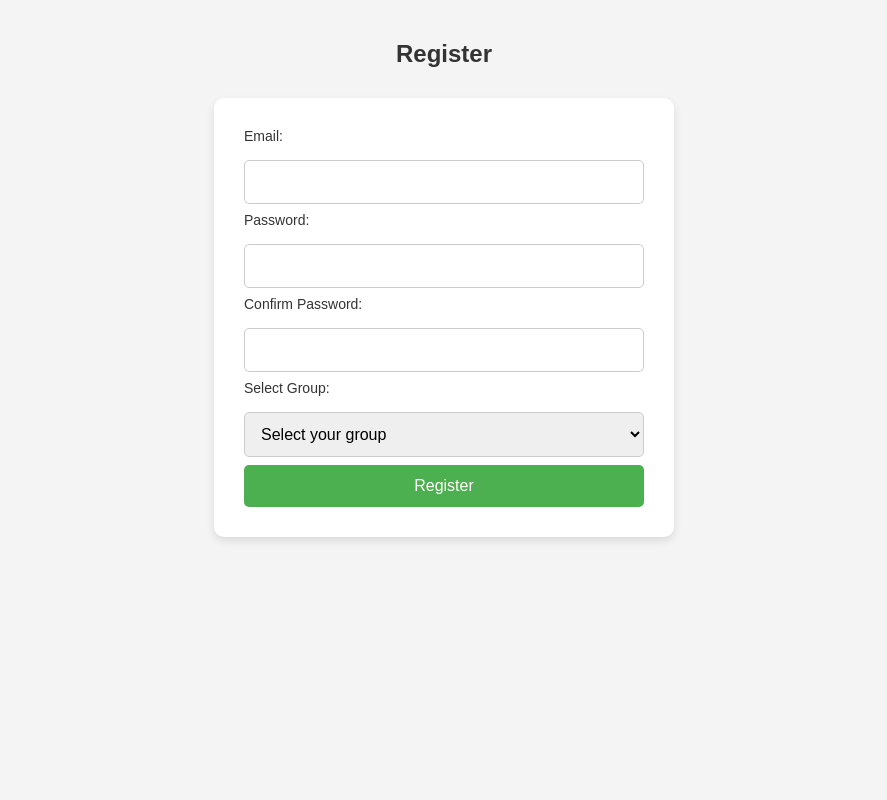
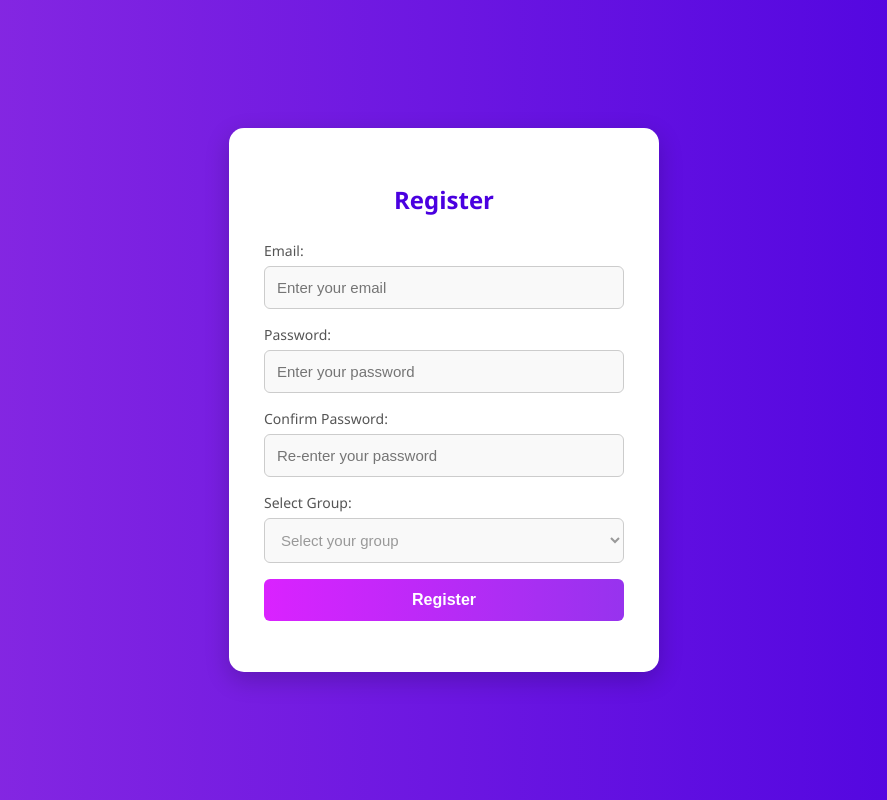
Before and after one commit to McaCoders2025/DocumentStoreWebsite, a Django app: page /register/ in a window 1280 px wide. Shown: the whole page, without its empty margins (196-1083 px from the left). Run offline with Django 5.2, Linux system fonts and the light colour scheme.

Commit message:
Update register.html

```diff
--- a/home/templates/register.html
+++ b/home/templates/register.html
@@ -6,70 +6,95 @@
   <title>Register</title>
   <style>
     body {
-            font-family: Arial, sans-serif;
-            background-color: #f4f4f4;
+      font-family: 'Segoe UI', Tahoma, Geneva, Verdana, sans-serif;
+      background: linear-gradient(to right, #8e2de2, #4a00e0);
       margin: 0;
-            padding: 40px;
+      padding: 0;
+      height: 100vh;
+      display: flex;
+      align-items: center;
+      justify-content: center;
+    }
+
+    .container {
+      background-color: #ffffff;
+      padding: 35px;
+      border-radius: 15px;
+      box-shadow: 0 8px 24px rgba(0, 0, 0, 0.2);
+      width: 360px;
+      color: #333;
     }
 
     h2 {
       text-align: center;
-            color: #333;
-            margin-bottom: 30px;
+      color: #4a00e0;
+      font-weight: 600;
+      margin-bottom: 25px;
     }
 
     form {
-            background-color: white;
-            padding: 30px;
-            border-radius: 10px;
-            box-shadow: 0 4px 8px rgba(0, 0, 0, 0.1);
-            width: 400px;
-            margin: 0 auto;
+      display: flex;
+      flex-direction: column;
     }
 
     label {
       font-size: 14px;
-            color: #333;
-            margin-bottom: 8px;
-            display: block;
+      margin-bottom: 6px;
+      color: #555;
     }
 
     input[type="email"],
     input[type="password"],
     select {
-            width: 100%;
       padding: 12px;
-            margin: 8px 0;
+      margin-bottom: 16px;
       border: 1px solid #ccc;
-            border-radius: 5px;
-            font-size: 16px;
+      border-radius: 6px;
+      font-size: 15px;
+      background-color: #f9f9f9;
+    }
+
+    select:invalid {
+      color: #999;
     }
 
     button {
-            width: 100%;
+      background: linear-gradient(to right, #da22ff, #9733ee);
+      color: white;
       padding: 12px;
-            background-color: #4CAF50;
-            color: white;
       border: none;
-            border-radius: 5px;
+      border-radius: 6px;
       font-size: 16px;
       cursor: pointer;
-            transition: background-color 0.3s ease;
+      transition: 0.3s ease;
+      font-weight: bold;
     }
 
     button:hover {
-            background-color: #45a049;
+      background: linear-gradient(to right, #9733ee, #da22ff);
+      box-shadow: 0 4px 12px rgba(218, 34, 255, 0.4);
     }
 
     .messages {
-            color: red;
+      color: #e74c3c;
       font-size: 14px;
-            margin-bottom: 20px;
+      margin-bottom: 15px;
+      background-color: #ffecec;
+      padding: 10px;
+      border-radius: 6px;
+    }
+
+    @media screen and (max-width: 400px) {
+      .container {
+        width: 90%;
+        padding: 25px;
+      }
     }
   </style>
 </head>
 
 <body>
+  <div class="container">
     <h2>Register</h2>
 
     {% if messages %}
@@ -84,15 +109,14 @@
 
     <form method="POST">
       {% csrf_token %}
-
       <label for="email">Email:</label>
-        <input type="email" name="emailaddress" required>
+      <input type="email" name="emailaddress" placeholder="Enter your email" required>
 
       <label for="password">Password:</label>
-        <input type="password" name="password" required>
+      <input type="password" name="password" placeholder="Enter your password" required>
 
       <label for="confirmpassword">Confirm Password:</label>
-        <input type="password" name="confirmpassword" required>
+      <input type="password" name="confirmpassword" placeholder="Re-enter your password" required>
 
       <label for="group">Select Group:</label>
       <select name="group" required>
@@ -104,6 +128,7 @@
 
       <button type="submit">Register</button>
     </form>
+  </div>
 </body>
 
 {% endblock %}
```
Lines whose indentation alone changed are shown as unchanged.
